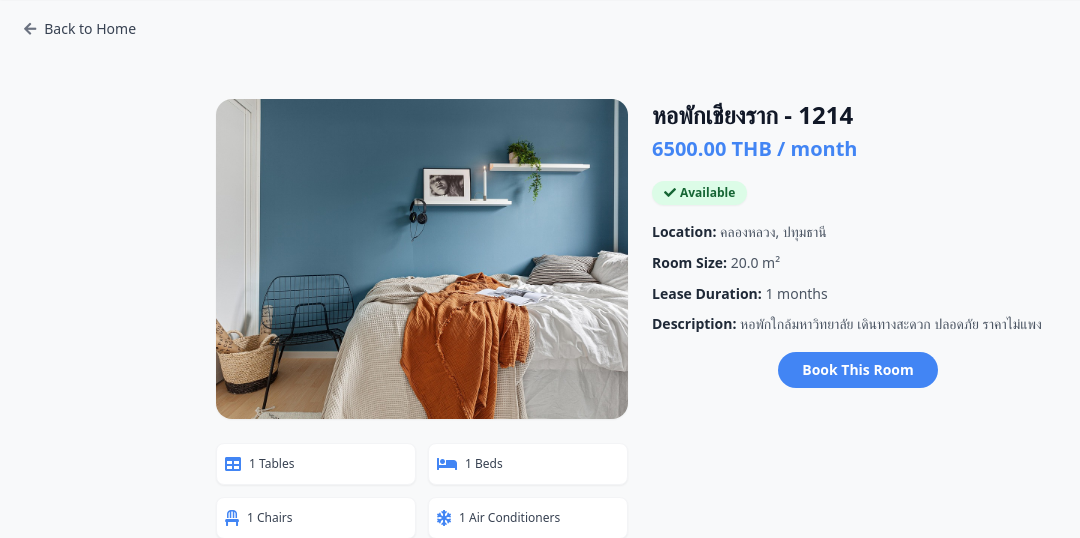
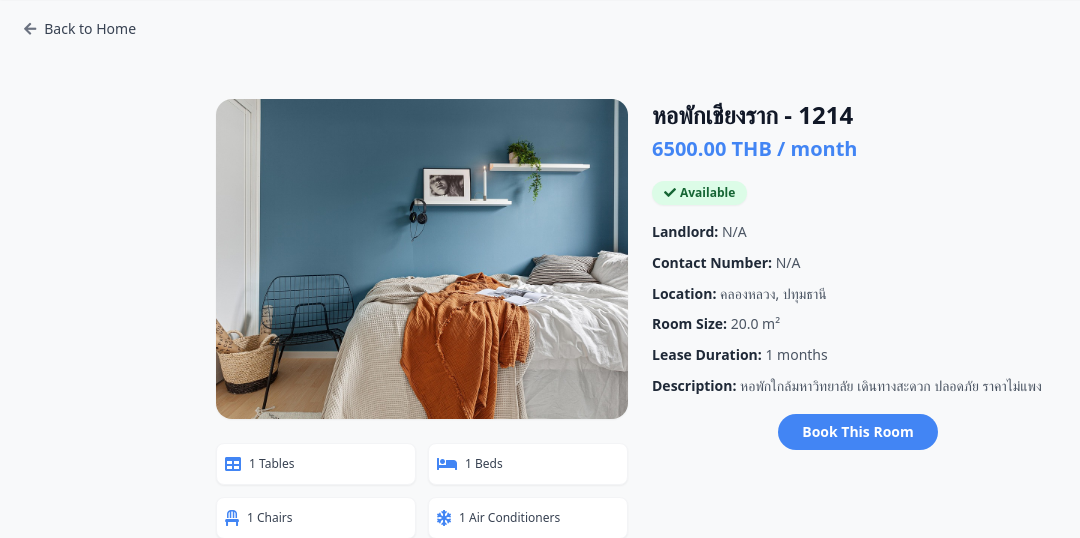
Before and after one commit to Xuli2317/DSI202, a Django app: page /room/18/ in a window 1280 px wide. Shown: the part 86-624 px from the top of the page, without its empty margins (0-1080 px from the left). Run offline with Django 5.2, Linux system fonts and the light colour scheme; data comes from the database, SQL or seed files in the repository; both versions use the stored data as it was after the commit; some libraries are stand-ins or nearby versions.

Commit message:
update room_detail

```diff
--- a/myapp/templates/room_detail.html
+++ b/myapp/templates/room_detail.html
@@ -175,6 +175,8 @@
             </div>
             <div class="text-gray-600 space-y-2 text-sm leading-relaxed"
                  style="font-family: ui-sans-serif, system-ui, sans-serif, 'Apple Color Emoji', 'Segoe UI Emoji', 'Segoe UI Symbol', 'Noto Color Emoji';">
+                <p><span class="font-semibold text-gray-800">Landlord:</span> {{ room.landlord.account_holder_name|default:"N/A" }}</p>
+                <p><span class="font-semibold text-gray-800">Contact Number:</span> {{ room.landlord.phone_number|default:"N/A" }}</p>
                 <p><span class="font-semibold text-gray-800">Location:</span> {{ room.location }}</p>
                 <p><span class="font-semibold text-gray-800">Room Size:</span> {{ room.size }} m²</p>
                 <p><span class="font-semibold text-gray-800">Lease Duration:</span> {{ room.lease_duration_months }} months</p>
@@ -201,6 +203,7 @@
                 {% endif %}
             </div>
             {% endif %}
+        </div>
     </div>
 </section>
 
@@ -320,7 +323,7 @@
         }
 
         window.showBookingPopup = function () {
-            const popup = document.getElementById('booking-details-popup');
+            const popup = document.getElementById('booking:where(#booking-details-popup');
             if (popup) {
                 const errorDiv = document.getElementById('booking-form-errors');
                 const errorList = document.getElementById('error-list');
```
Also changed, not shown: db.sqlite3, media/room_images/bedroom-6778193_1280_hChyemM.jpg (added), media/room_images/bedroom-7132435_1280_LfGv24k.jpg (added). Lines whose indentation alone changed are shown as unchanged.
